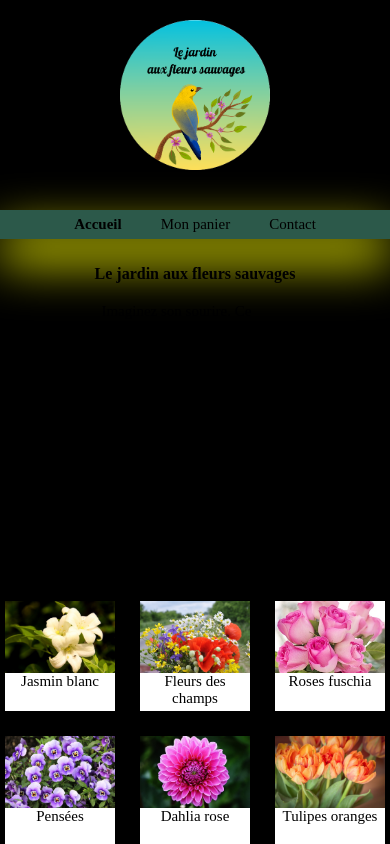
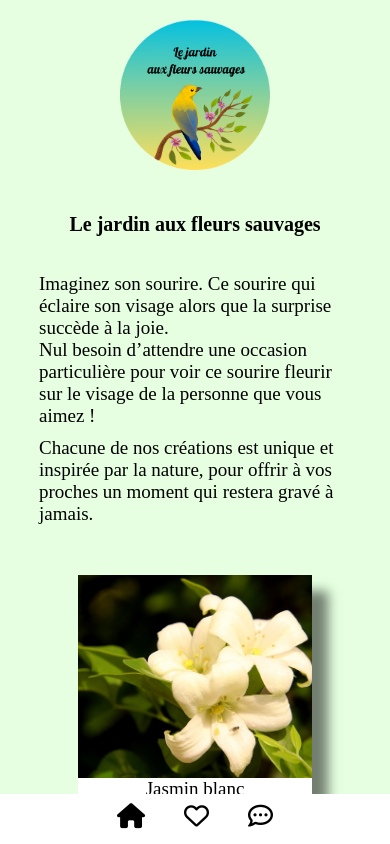
Before and after one commit to NatashaFinkel/The-flower-power-project, a React (Vite) app: page / in a window 390 px wide. Shown: the top 844 px of the page. Built offline with nearby package versions, Linux system fonts and the light colour scheme.

Commit message:
Ajout du reste des media queries

```diff
--- a/src/style/index.css
+++ b/src/style/index.css
@@ -553,10 +553,6 @@ input[type="submit"] {
     font-size: 18px;
   }
 
-  /*   .footer {
-    padding: 0px 0px;
-  }
- */
   .card-container {
     grid-template-columns: auto auto auto;
     gap: 50px;
@@ -646,7 +642,6 @@ input[type="submit"] {
 /* Tablettes */
 @media screen and (max-width: 768px) {
   body {
-    background-color: rgba(128, 240, 188, 0.574);
     margin: auto 0;
     font-size: 15px;
   }
@@ -750,23 +745,134 @@ input[type="submit"] {
 }
 
 /* Mobiles (grands) */
-@media only screen and (max-width: 425px) {
+@media screen and (max-width: 425px) {
+
   body {
-    background-color: rgba(129, 239, 56, 0.461);
-    background-color: black;
+    padding-bottom: 55px;
+    font-size: 19px;
+  }
+
+  .logo {
+    margin-bottom: 0px;
+  }
+
+  a p {
+    display: none;
+  }
+
+  .router-div {
+    margin-bottom: 25px;
+  }
+
+  .title-div {
+    margin: 30px 0px 10px 0px;
+  }
+
+  h1 {
+    font-size: 20px;
+  }
+
+  .intro-div {
+    width: 80%;
+  }
+
+  .gallery {
+    width: 60%;
+  }
+
+  .card-container {
+    display: flex;
+    flex-direction: column;
+    width: 100%;
+    align-items: center;
+  }
+
+  .card {
+    width: inherit;
+    height: 230px;
+
+    img {
+      height: 88%;
+    }
+
+    p {
+      font-size: 19px;
+    }
+  }
+
+  .nav-bar-div {
+    position: fixed;
+    bottom: 0;
+    max-width: 425px;
+    width: 100%;
+    background-color: white;
+    z-index: 1000;
+  }
+
+  nav {
+    margin: 0px;
+    background-color: white;
+    box-shadow: none;
+    height: 50px;
+    align-content: center;
+  }
+
+  ul {
+    align-items: center;
+  }
+
+  .icon-display-none {
+    display: block;
+    font-size: 25px;
+    margin-bottom: 5px;
+  }
+
+  /* Page ShoppingCartPage */
+
+  .shopping-list {
+    flex-direction: column;
+  }
+
+  .shopping-item-div {
+    min-width: 350px;
+    height: 85px;
+    border-radius: 50%;
+    width: inherit;
+    flex-direction: row;
+    padding: 0px 25px;
+  }
+
+  .footer {
+    display: none;
   }
 }
 
 /* Mobiles (moyens) */
 @media only screen and (max-width: 375px) {
-  body {
-    background-color: rgba(248, 183, 253, 0.566);
+
+  .card {
+    height: 190px;
+  }
+
+  /* Page ShoppingCartPage */
+  .empty-cart-link {
+    padding: 0px 5px;
+    width: 80%;
+  }
+
+  .shopping-item-div {
+    min-width: 300px;
   }
 }
 
 /* Mobiles (petits) */
 @media only screen and (max-width: 320px) {
-  body {
-    background-color: rgba(46, 60, 250, 0.402);
+
+  #client-name,
+  #client-email,
+  #password,
+  #user-name,
+  #client-message {
+    padding: 10px;
   }
 }
```
